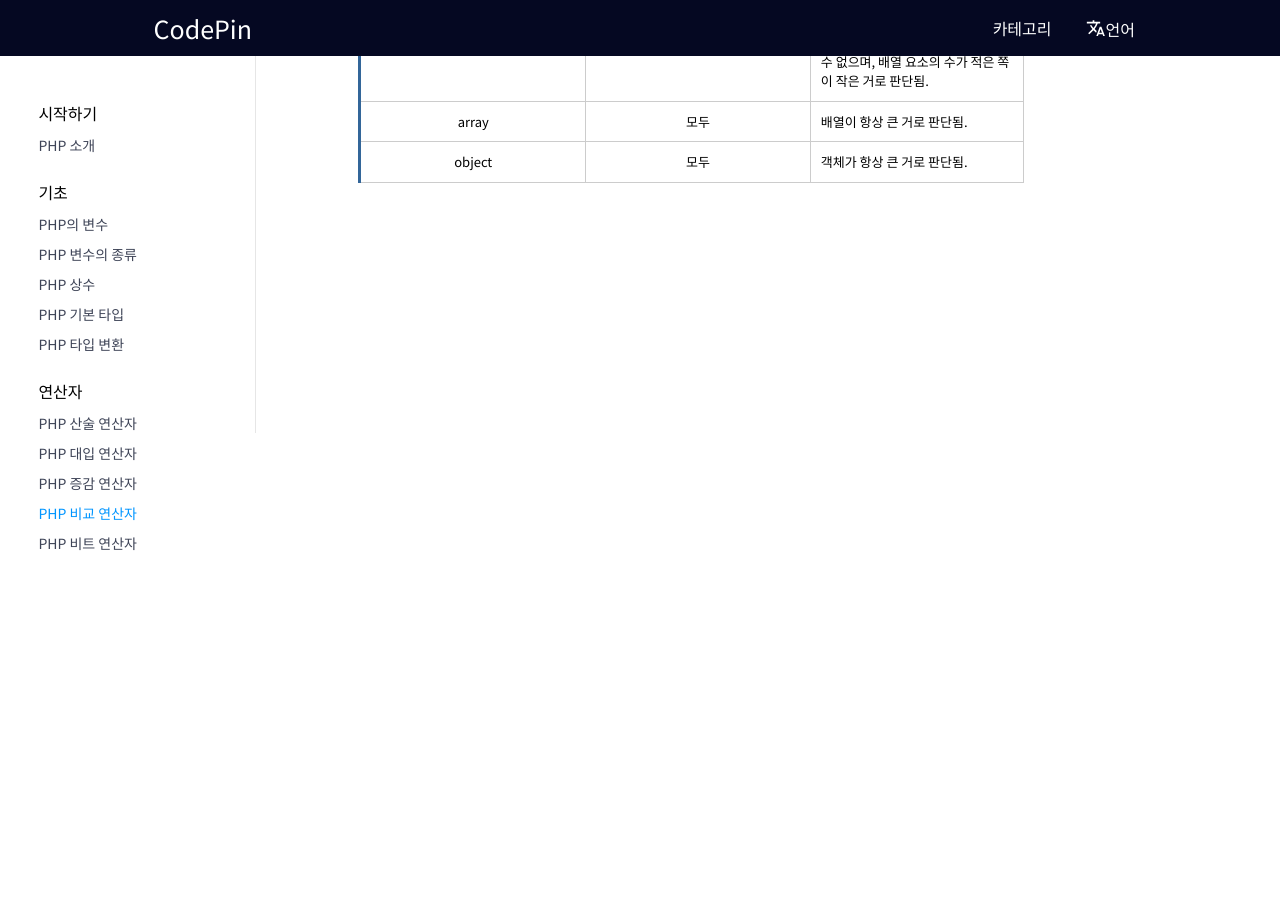
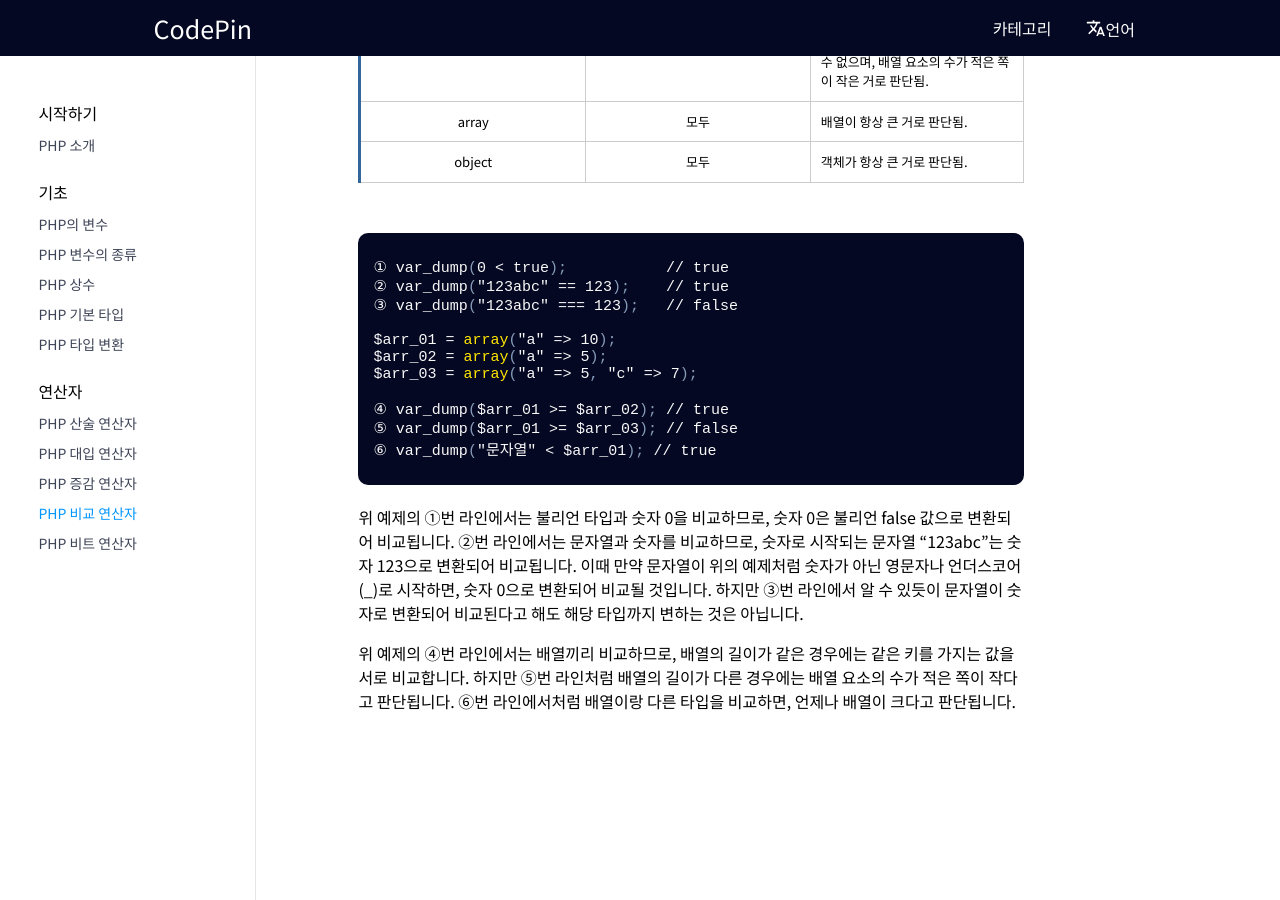
Before and after one commit to WADE-OSS/CodePin, a Jekyll site: the page built from _posts/php/2022-05-30-comparison.md, in a window 1280 px wide and 900 px high, scrolled down 1363 px. Built offline with Jekyll 4.4.1, drawn with Linux system fonts in a browser that asks for light colours; Markdown is read by kramdown in place of the engine named in the settings.

Commit message:
Update 2022-05-30-comparison.md

````diff
--- a/_posts/php/2022-05-30-comparison.md
+++ b/_posts/php/2022-05-30-comparison.md
@@ -48,3 +48,26 @@ var_dump($num_01 != $num_03);  // false
 |array|array|배열끼리의 비교는 같은 키를 가지는 값을 서로 비교함.<br/>이때 피연산자1 배열의 키가 피연산자2 배열에 존재하지 않으면 비교할 수 없으며, 배열 요소의 수가 적은 쪽이 작은 거로 판단됨.|
 |array|모두|배열이 항상 큰 거로 판단됨.|
 |object|모두|객체가 항상 큰 거로 판단됨.|
+
+```php
+① var_dump(0 < true);           // true
+② var_dump("123abc" == 123);    // true
+③ var_dump("123abc" === 123);   // false
+
+$arr_01 = array("a" => 10);
+$arr_02 = array("a" => 5);
+$arr_03 = array("a" => 5, "c" => 7);
+
+④ var_dump($arr_01 >= $arr_02); // true
+⑤ var_dump($arr_01 >= $arr_03); // false
+⑥ var_dump("문자열" < $arr_01); // true
+```
+
+위 예제의 ①번 라인에서는 불리언 타입과 숫자 0을 비교하므로, 숫자 0은 불리언 false 값으로 변환되어 비교됩니다.
+②번 라인에서는 문자열과 숫자를 비교하므로, 숫자로 시작되는 문자열 "123abc"는 숫자 123으로 변환되어 비교됩니다.
+이때 만약 문자열이 위의 예제처럼 숫자가 아닌 영문자나 언더스코어(_)로 시작하면, 숫자 0으로 변환되어 비교될 것입니다.
+하지만 ③번 라인에서 알 수 있듯이 문자열이 숫자로 변환되어 비교된다고 해도 해당 타입까지 변하는 것은 아닙니다.
+
+위 예제의 ④번 라인에서는 배열끼리 비교하므로, 배열의 길이가 같은 경우에는 같은 키를 가지는 값을 서로 비교합니다.
+하지만 ⑤번 라인처럼 배열의 길이가 다른 경우에는 배열 요소의 수가 적은 쪽이 작다고 판단됩니다.
+⑥번 라인에서처럼 배열이랑 다른 타입을 비교하면, 언제나 배열이 크다고 판단됩니다.
````
